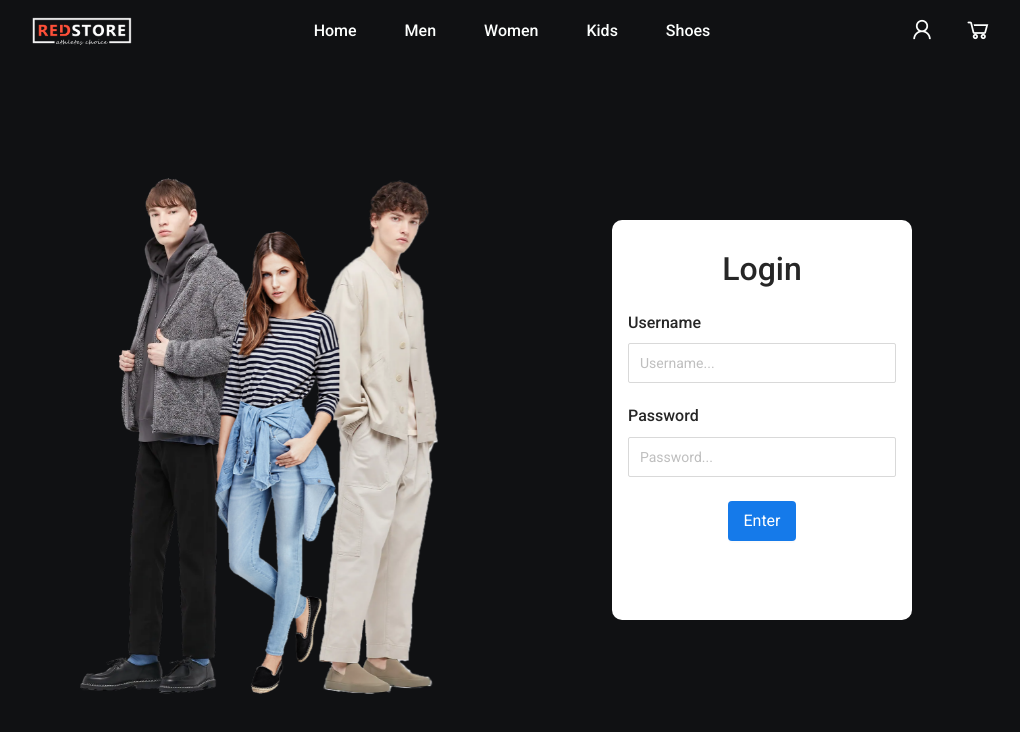
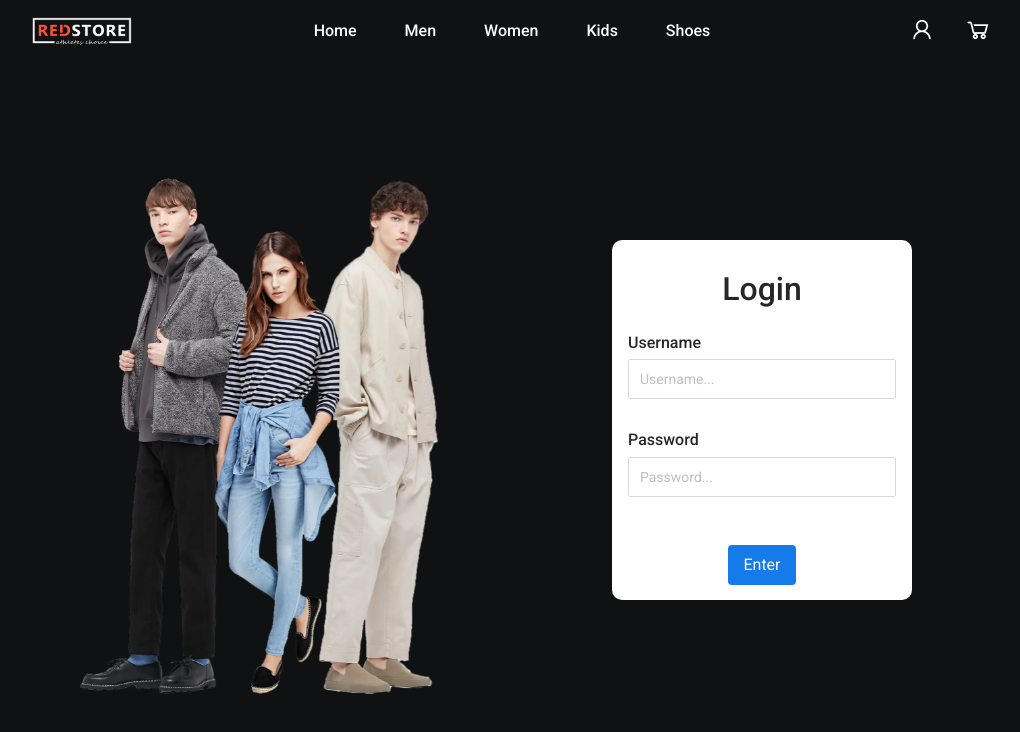
Before and after one commit to thanhvu233/Ecommerce-website, a React (Create React App) app: page /login in a window 1280 px wide. Shown: the top 732 px of the page, without its empty margins (128-1148 px from the left). Built offline with nearby package versions, Linux system fonts and the light colour scheme.

Commit message:
Restyling login form

```diff
--- a/src/components/login/LoginForm.js
+++ b/src/components/login/LoginForm.js
@@ -43,7 +43,7 @@ export function LoginForm({ initialValues, onSubmit }) {
                     control={control}
                     render={({ field }) => <Input {...field} type='text' className='inputField' placeholder='Username...' />}
                 />
-                <p className={styles.errorMsg}>{errors.username?.message}</p>
+                <div className={styles.errorMsg}>{errors.username?.message}</div>
             </div>
 
             <div className={styles.password}>
@@ -55,7 +55,7 @@ export function LoginForm({ initialValues, onSubmit }) {
                         <Input {...field} type='password' className='inputField' placeholder='Password...' />
                     )}
                 />
-                <p className={styles.errorMsg}>{errors.password?.message}</p>
+                <div className={styles.errorMsg}>{errors.password?.message}</div>
             </div>
 
             <div className={`${styles.submitBtn} submitBtn`}>
@@ -63,7 +63,6 @@ export function LoginForm({ initialValues, onSubmit }) {
                     Enter
                 </Button>
             </div>
-            {error && <Alert message={error} type='error' showIcon className={styles.formErr} />}
         </form>
     );
 }
--- a/src/components/login/LoginForm.module.scss
+++ b/src/components/login/LoginForm.module.scss
@@ -1,14 +1,11 @@
 @import '../../variables/variables.module';
-
-.username {
-}
 
 .label {
     font-size: 16px;
     font-weight: 500;
 
     display: inline-block;
-    margin-bottom: 8px;
+    margin-bottom: 4px;
 }
 
 .errorMsg {
@@ -16,10 +13,11 @@
     font-size: 13px;
 
     margin-top: 4px;
+    min-height: 20px;
 }
 
 .password {
-    margin-top: 20px;
+    margin-top: 4px;
 }
 
 .submitBtn {
@@ -27,7 +25,3 @@
     display: flex;
     justify-content: center;
 }
-
-.formErr {
-    margin-top: 8px;
-}
--- a/src/components/login/Main.module.scss
+++ b/src/components/login/Main.module.scss
@@ -26,7 +26,7 @@
 
 .loginForm {
     width: 300px;
-    height: 400px;
+    height: 360px;
     background-color: #fff;
     padding: 16px;
     border-radius: 10px;
```
